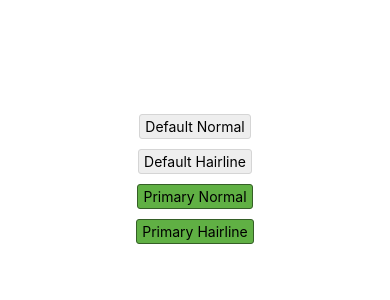
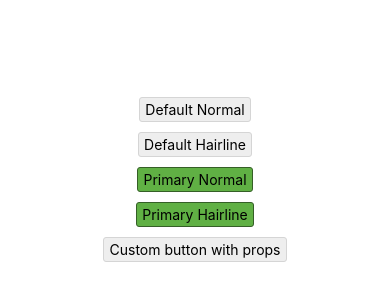
Before and after one commit to ParkSoHyeon/ReactNativeApp, a React Native app: screen / in a window 390 px wide. Shown: the part 238-538 px from the top of the page. Built offline with nearby package versions, Linux system fonts and the light colour scheme.

Commit message:
03 스타일과 레이아웃 > 상속 없는 스타일링

```diff
--- a/App.js
+++ b/App.js
@@ -11,7 +11,7 @@ import {
   StyleSheet,
   View,
   Text,
-    TouchableHighlight
+    TouchableHighlight,
 } from 'react-native';
 
 const App: () => React$Node = () => {
@@ -33,8 +33,26 @@ const App: () => React$Node = () => {
           <TouchableHighlight style={[ buttonStyles.core, buttonStyles.primary, buttonStyles.hairlineBorder, buttonStyles.spacer ]}>
               <Text>Primary Hairline</Text>
           </TouchableHighlight>
+          <Button style={buttonStyles.spacer}
+                  onPress={() => {}}>
+              <Text>Custom button with props</Text>
+          </Button>
       </View>
   );
+};
+
+const Button = ({ style, children, ...otherProps }) => (
+    <TouchableHighlight style={[buttonStyles.core, buttonStyles.hairlineBorder, style]}
+                        {...otherProps}
+                        underlayColor='#EFEFEF'
+                        activeOpacity={0.8}>
+        {children}
+    </TouchableHighlight>
+);
+
+Button.propTypes = {
+    // style: TouchableHighlight.propTypes.style,
+    // children: React.PropTypes.node
 };
 
 const viewStyles = {
```
